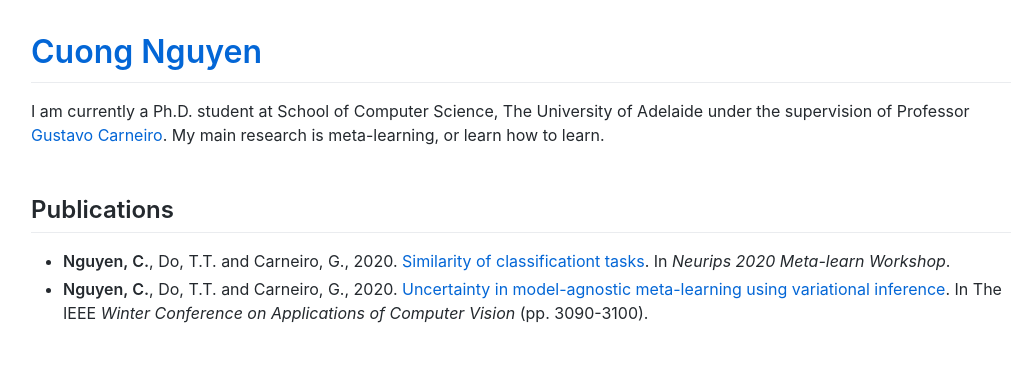
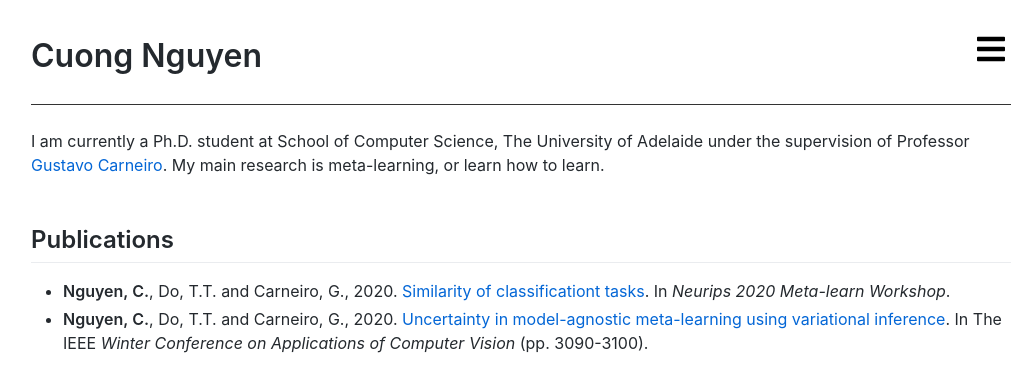
Before and after one commit to cnguyen10/cnguyen10.github.io, a Jekyll site: the page built from index.md, in a window 1280 px wide. Shown: the top 392 px of the page, without its empty margins (119-1155 px from the left). Built offline with Jekyll 4.4.1, drawn with Linux system fonts in a browser that asks for light colours; nearby versions of some CDN libraries; comment, search, counter and statistics services are not loaded.

Commit message:
Add menu header

```diff
--- a/_layouts/default.html
+++ b/_layouts/default.html
@@ -7,6 +7,9 @@
 
 {% seo %}
     <link rel="stylesheet" href="{{ "/assets/css/style.css?v=" | append: site.github.build_revision | relative_url }}">
+
+    <!-- <link rel="stylesheet" href="https://cdnjs.cloudflare.com/ajax/libs/font-awesome/4.7.0/css/font-awesome.min.css"> -->
+    <link rel="stylesheet" href="https://pro.fontawesome.com/releases/v5.10.0/css/all.css" integrity="sha384-AYmEC3Yw5cVb3ZcuHtOA93w35dYTsvhLPVnYs9eStHfGJvOvKxVfELGroGkvsg+p" crossorigin="anonymous"/>
 
     <!-- KaTEX -->
     <link rel="stylesheet" href="https://cdn.jsdelivr.net/npm/katex@0.12.0/dist/katex.min.css" integrity="sha384-AfEj0r4/OFrOo5t7NnNe46zW/tFgW6x/bCJG8FqQCEo3+Aro6EYUG4+cU+KJWu/X" crossorigin="anonymous">
@@ -27,11 +30,29 @@
   </head>
   <body>
     <div class="container-lg px-3 my-5 markdown-body">
-      {% if page.title and page.title != site.title %}
-      <h1>{{ page.title }}</h1>
-      {% else %}
-      <h1><a href="{{ "/" | absolute_url }}">{{ site.title }}</a></h1>
-      {% endif %}
+      <div style="overflow: hidden; position: relative;">
+        <div style="display: inline-block; font-size: 2em;">
+          <strong>
+            {% if page.title and page.title != site.title %}
+            {{ page.title }}
+            {% else %}
+            {{ site.title }}
+            {% endif %}
+          </strong>
+        </div>
+
+        <button style="border: none; background-color: white; display: block; position: absolute; right: 0; top: 0;" onclick="menuDropdown()">
+          <i class="fa fa-bars fa-2x"></i>
+        </button>
+        <div id="myDropdown" style="display: none;">
+          <ul style="list-style-type:none; font-size: 1.25em;">
+            <li><a href="/.">About</a></li>
+            <li><a href="/blog">Blog</a></li>
+          </ul>
+        </div>
+        <hr style="height:1px;border:none;color:#333;background-color:#333;" />
+      </div>
+
       {{ content }}
 
       {% if page.comments %}
```
Also changed, not shown: other parts of _layouts/default.html (+11 -0 lines).
